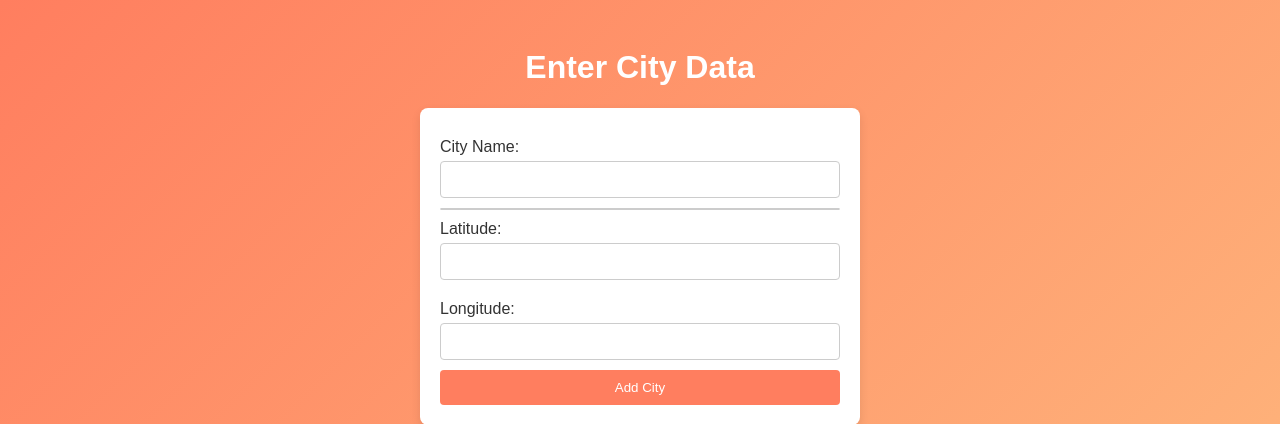
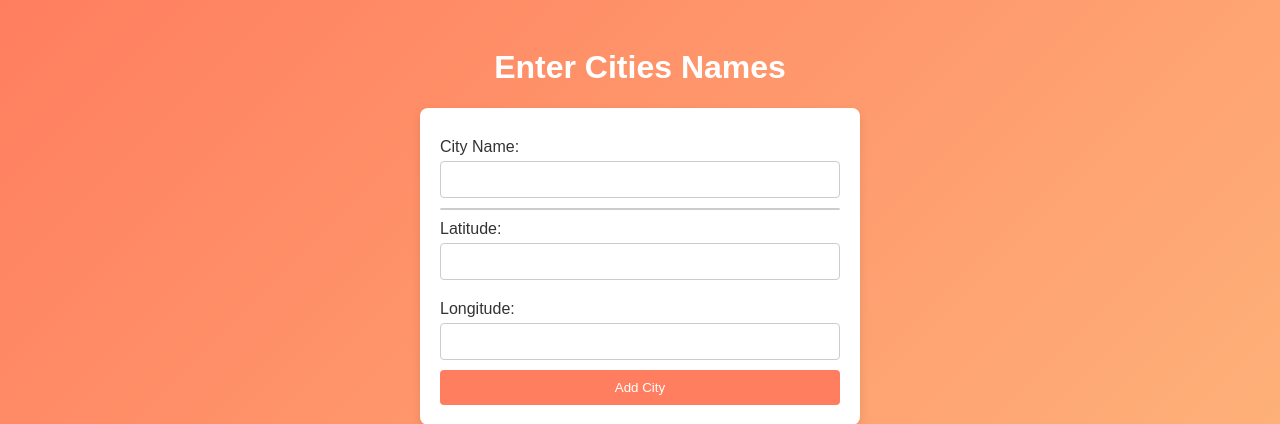
Before and after one commit to Mani-kanta-007/render-deploy-my-flask, a Flask app: page / in a window 1280 px wide. Shown: the top 424 px of the page. Run offline with Flask 3, Linux system fonts and the light colour scheme.

Commit message:
Update index.html

```diff
--- a/templates/index.html
+++ b/templates/index.html
@@ -26,7 +26,7 @@
     </style>
 </head>
 <body>
-<h1>Enter City Data</h1>
+<h1>Enter Cities Names</h1>
 <form id="cityForm">
     <label for="city_name">City Name:</label>
     <input type="text" id="city_name" name="city_name" autocomplete="off" required>
```
